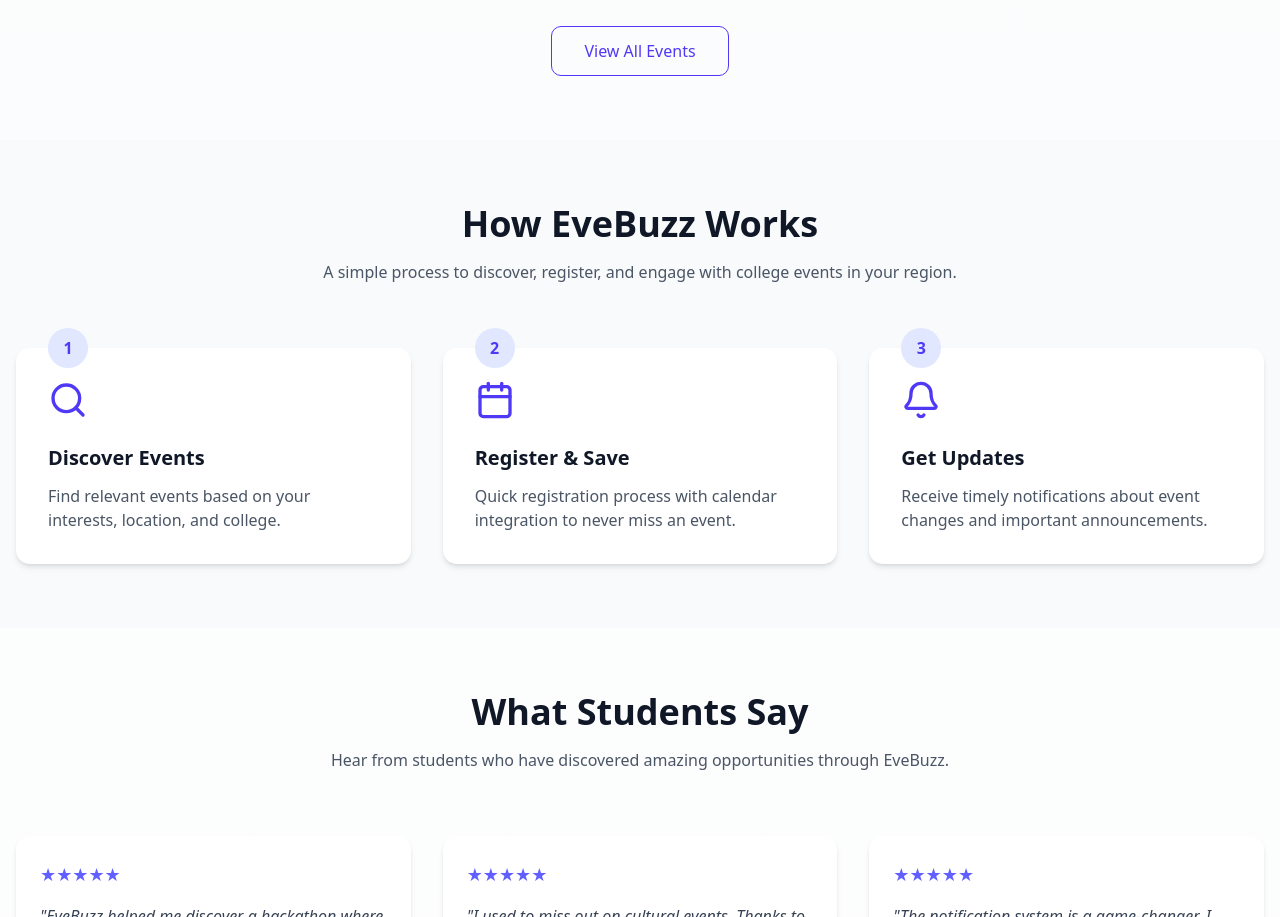
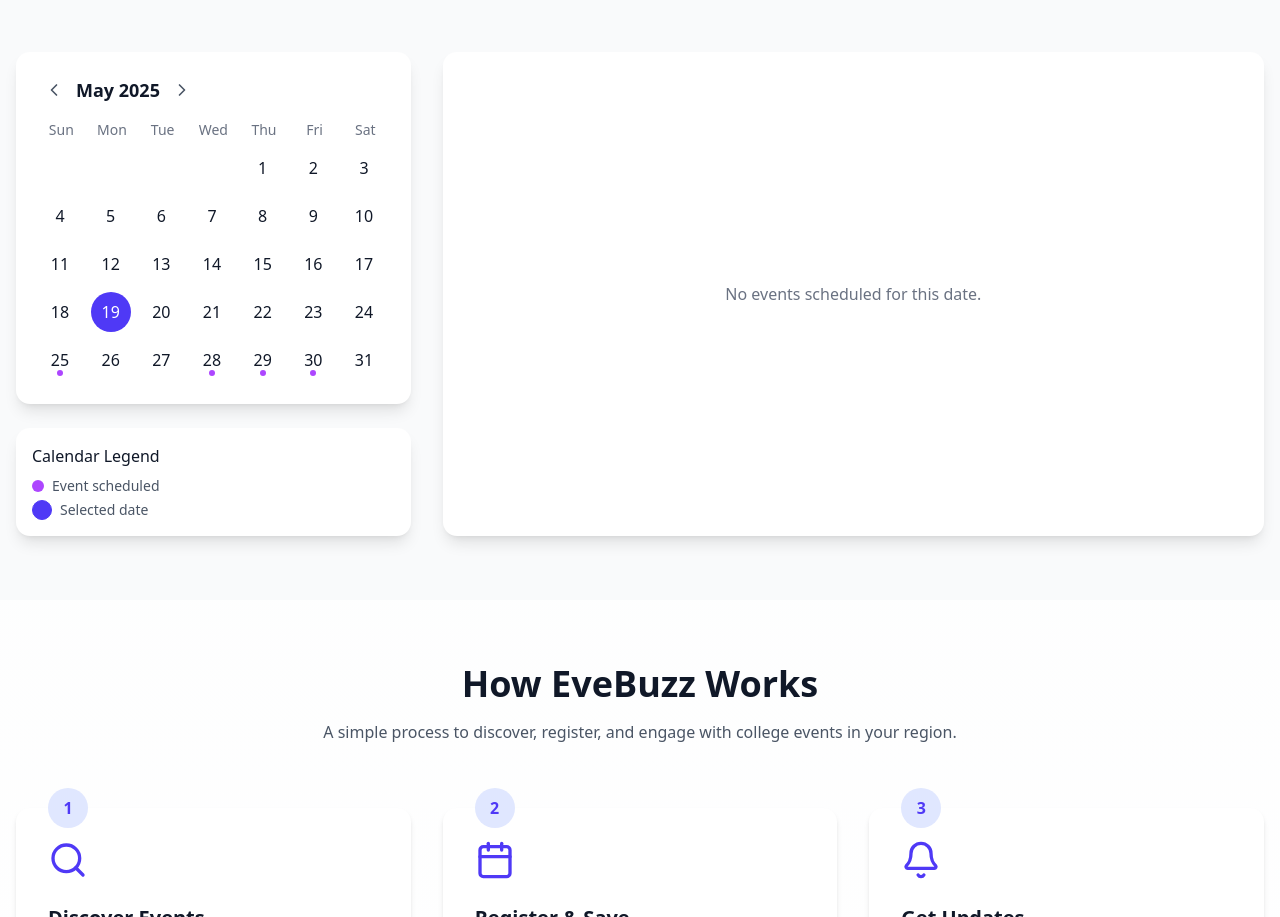
Before and after one commit to Nikhil002531/EveBuzz, a Next.js app in the folder frontend/: page / in a window 1280 px wide. Shown: the part 1883-2800 px from the top of the page. Built offline with nearby package versions, Linux system fonts and the light colour scheme.

Commit message:
added calendar

```diff
--- a/frontend/app/page.tsx
+++ b/frontend/app/page.tsx
@@ -1,6 +1,7 @@
 'use client'
 import { useState, useEffect } from 'react';
-import { Calendar, Clock, MapPin, Users, ArrowRight, Search, Bell, User } from 'lucide-react';
+import { Calendar as CalendarIcon, Clock, MapPin, Users, ArrowRight, Search, Bell, User, ChevronLeft, ChevronRight } from 'lucide-react';
+import dynamic from 'next/dynamic';
 
 // Sample event data
 const upcomingEvents = [
@@ -11,7 +12,9 @@
     date: "May 28-30, 2025",
     location: "Engineering Block, MIT",
     image: "/istockphoto-1125107251-612x612.jpg",
-    attendees: 120
+    attendees: 120,
+    startDate: new Date(2025, 4, 28), // May 28, 2025
+    endDate: new Date(2025, 4, 30)    // May 30, 2025
   },
   {
     id: 2,
@@ -20,7 +23,9 @@
     date: "June 3-5, 2025",
     location: "Main Auditorium, Stanford",
     image: "/istockphoto-1125107251-612x612.jpg",
-    attendees: 350
+    attendees: 350,
+    startDate: new Date(2025, 5, 3),  // June 3, 2025
+    endDate: new Date(2025, 5, 5)     // June 5, 2025
   },
   {
     id: 3,
@@ -29,7 +34,31 @@
     date: "June 10-12, 2025",
     location: "Sports Complex, UCLA",
     image: "/istockphoto-1125107251-612x612.jpg",
-    attendees: 200
+    attendees: 200,
+    startDate: new Date(2025, 5, 10), // June 10, 2025
+    endDate: new Date(2025, 5, 12)    // June 12, 2025
+  },
+  {
+    id: 4,
+    title: "Coding Workshop",
+    type: "Workshop",
+    date: "May 25, 2025",
+    location: "Computer Science Department, Berkeley",
+    image: "/istockphoto-1125107251-612x612.jpg",
+    attendees: 80,
+    startDate: new Date(2025, 4, 25), // May 25, 2025
+    endDate: new Date(2025, 4, 25)    // May 25, 2025
+  },
+  {
+    id: 5,
+    title: "Science Fair",
+    type: "Competition",
+    date: "June 15, 2025",
+    location: "Science Building, Harvard",
+    image: "/istockphoto-1125107251-612x612.jpg",
+    attendees: 150,
+    startDate: new Date(2025, 5, 15), // June 15, 2025
+    endDate: new Date(2025, 5, 15)    // June 15, 2025
   }
 ];
 
@@ -38,6 +67,11 @@
 export default function EveBuzzLandingPage() {
   const [isScrolled, setIsScrolled] = useState(false);
   const [activeTab, setActiveTab] = useState("all");
+
+  // Calendar state
+  const [currentMonth, setCurrentMonth] = useState(new Date());
+  const [selectedDate, setSelectedDate] = useState(new Date());
+  const [eventsForSelectedDate, setEventsForSelectedDate] = useState([]);
 
   useEffect(() => {
     const handleScroll = () => {
@@ -84,6 +118,183 @@
     return () => clearInterval(counter);
   }, []);
 
+  // Calendar functions
+  const prevMonth = () => {
+    setCurrentMonth(new Date(currentMonth.getFullYear(), currentMonth.getMonth() - 1, 1));
+  };
+
+  const nextMonth = () => {
+    setCurrentMonth(new Date(currentMonth.getFullYear(), currentMonth.getMonth() + 1, 1));
+  };
+
+  // Get days in month
+  const getDaysInMonth = (year, month) => {
+    return new Date(year, month + 1, 0).getDate();
+  };
+
+  // Get first day of month (0 = Sunday, 1 = Monday, etc.)
+  const getFirstDayOfMonth = (year, month) => {
+    return new Date(year, month, 1).getDay();
+  };
+
+  // Check if a date has events
+  const hasEvents = (date) => {
+    return upcomingEvents.some(event => {
+      const eventStartDate = new Date(event.startDate);
+      const eventEndDate = new Date(event.endDate);
+
+      // Check if the provided date falls within an event's date range
+      return (
+        date.getDate() === eventStartDate.getDate() &&
+        date.getMonth() === eventStartDate.getMonth() &&
+        date.getFullYear() === eventStartDate.getFullYear()
+      ) || (
+        date >= eventStartDate &&
+        date <= eventEndDate
+      );
+    });
+  };
+
+  // Get events for selected date
+  const getEventsForDate = (date) => {
+    return upcomingEvents.filter(event => {
+      const eventStartDate = new Date(event.startDate);
+      const eventEndDate = new Date(event.endDate);
+
+      // Check if the provided date falls within an event's date range
+      return (
+        date.getDate() >= eventStartDate.getDate() &&
+        date.getDate() <= eventEndDate.getDate() &&
+        date.getMonth() >= eventStartDate.getMonth() &&
+        date.getMonth() <= eventEndDate.getMonth() &&
+        date.getFullYear() >= eventStartDate.getFullYear() &&
+        date.getFullYear() <= eventEndDate.getFullYear()
+      );
+    });
+  };
+
+  // Handle date click
+  const handleDateClick = (date) => {
+    setSelectedDate(date);
+    const dateEvents = getEventsForDate(date);
+    setEventsForSelectedDate(dateEvents);
+  };
+
+  // Generate calendar
+  const renderCalendar = () => {
+    const year = currentMonth.getFullYear();
+    const month = currentMonth.getMonth();
+    const daysInMonth = getDaysInMonth(year, month);
+    const firstDayOfMonth = getFirstDayOfMonth(year, month);
+
+    const days = [];
+    const monthNames = ["January", "February", "March", "April", "May", "June", "July", "August", "September", "October", "November", "December"];
+
+    // Add empty cells for days before the first day of the month
+    for (let i = 0; i < firstDayOfMonth; i++) {
+      days.push(<div key={`empty-${i}`} className="h-10 w-10"></div>);
+    }
+
+    // Add cells for days in the month
+    for (let day = 1; day <= daysInMonth; day++) {
+      const date = new Date(year, month, day);
+      const isToday = new Date().toDateString() === date.toDateString();
+      const isSelected = selectedDate && selectedDate.toDateString() === date.toDateString();
+      const dateHasEvents = hasEvents(date);
+
+      days.push(
+        <div
+          key={day}
+          className={`h-10 w-10 flex flex-col items-center justify-center rounded-full cursor-pointer relative
+            ${isToday ? 'bg-indigo-100 text-indigo-800' : ''}
+            ${isSelected ? 'bg-indigo-600 text-white' : 'hover:bg-gray-100'}
+          `}
+          onClick={() => handleDateClick(date)}
+        >
+          {day}
+          {dateHasEvents && (
+            <div className="absolute bottom-1 h-1.5 w-1.5 rounded-full bg-purple-500"></div>
+          )}
+        </div>
+      );
+    }
+
+    return (
+      <div className="bg-white rounded-xl shadow-lg p-6">
+        <div className="flex justify-between items-center mb-4">
+          <div className="flex items-center gap-2">
+            <button
+              onClick={prevMonth}
+              className="p-1 rounded-full hover:bg-gray-100"
+            >
+              <ChevronLeft className="h-5 w-5 text-gray-600" />
+            </button>
+            <h3 className="text-lg font-bold">
+              {monthNames[month]} {year}
+            </h3>
+            <button
+              onClick={nextMonth}
+              className="p-1 rounded-full hover:bg-gray-100"
+            >
+              <ChevronRight className="h-5 w-5 text-gray-600" />
+            </button>
+          </div>
+        </div>
+
+        <div className="grid grid-cols-7 gap-2 mb-2">
+          {["Sun", "Mon", "Tue", "Wed", "Thu", "Fri", "Sat"].map(day => (
+            <div key={day} className="text-center text-sm font-medium text-gray-500">
+              {day}
+            </div>
+          ))}
+        </div>
+
+        <div className="grid grid-cols-7 gap-2">
+          {days}
+        </div>
+      </div>
+    );
+  };
+
+  // Render events for selected date
+  const renderEventsForSelectedDate = () => {
+    if (eventsForSelectedDate.length === 0) {
+      return (
+        <div className="bg-white rounded-xl shadow-lg p-6 h-full flex items-center justify-center">
+          <p className="text-gray-500 text-center">No events scheduled for this date.</p>
+        </div>
+      );
+    }
+
+    return (
+      <div className="bg-white rounded-xl shadow-lg p-6">
+        <h3 className="text-lg font-bold mb-4">
+          Events on {selectedDate.toLocaleDateString('en-US', { month: 'long', day: 'numeric', year: 'numeric' })}
+        </h3>
+        <div className="space-y-4">
+          {eventsForSelectedDate.map(event => (
+            <div key={event.id} className="border-l-4 border-indigo-500 pl-4 py-2">
+              <h4 className="font-semibold">{event.title}</h4>
+              <div className="flex flex-col text-sm text-gray-600">
+                <div className="flex items-center">
+                  <MapPin className="h-3 w-3 mr-1" />
+                  <span>{event.location}</span>
+                </div>
+                <div className="flex items-center">
+                  <Users className="h-3 w-3 mr-1" />
+                  <span>{event.attendees} Attending</span>
+                </div>
+                <div className="mt-2">
+                  <span className="inline-block px-2 py-1 bg-gray-100 text-xs rounded-full">{event.type}</span>
+                </div>
+              </div>
+            </div>
+          ))}
+        </div>
+      </div>
+    );
+  };
+
   return (
     <div className="min-h-screen bg-gradient-to-b from-gray-50 to-white text-gray-900 flex flex-col">
       {/* Navigation */}
@@ -101,6 +312,7 @@
           <div className="hidden md:flex items-center space-x-10">
             <a href="#home" className="text-gray-700 hover:text-indigo-600 transition-colors">Home</a>
             <a href="#events" className="text-gray-700 hover:text-indigo-600 transition-colors">Events</a>
+            <a href="#calendar" className="text-gray-700 hover:text-indigo-600 transition-colors">Calendar</a>
             <a href="#colleges" className="text-gray-700 hover:text-indigo-600 transition-colors">Colleges</a>
             <a href="#about" className="text-gray-700 hover:text-indigo-600 transition-colors">About</a>
           </div>
@@ -157,7 +369,7 @@
                     <div>
                       <h3 className="text-sm font-bold">TechHacks 2025</h3>
                       <div className="flex items-center text-xs text-gray-600">
-                        <Calendar className="h-3 w-3 mr-1" />
+                        <CalendarIcon className="h-3 w-3 mr-1" />
                         <span>May 28-30</span>
                       </div>
                     </div>
@@ -211,27 +423,6 @@
         </div>
       </section>
 
-      {/* Statistics */}
-      <section className="py-16 px-4">
-        <div className="container mx-auto">
-          <div className="bg-gradient-to-r from-indigo-600 to-purple-600 rounded-2xl p-8 md:p-12">
-            <div className="grid grid-cols-1 md:grid-cols-3 gap-8 text-white">
-              <div className="text-center">
-                <h3 className="text-4xl md:text-5xl font-bold mb-2">{counts.events}+</h3>
-                <p className="text-indigo-100">Events Listed</p>
-              </div>
-              <div className="text-center">
-                <h3 className="text-4xl md:text-5xl font-bold mb-2">{counts.colleges}+</h3>
-                <p className="text-indigo-100">Colleges Connected</p>
-              </div>
-              <div className="text-center">
-                <h3 className="text-4xl md:text-5xl font-bold mb-2">{counts.students.toLocaleString()}+</h3>
-                <p className="text-indigo-100">Active Students</p>
-              </div>
-            </div>
-          </div>
-        </div>
-      </section>
 
       {/* Featured Events */}
       <section id="events" className="py-16 px-4">
@@ -261,7 +452,7 @@
           </div>
 
           <div className="grid grid-cols-1 md:grid-cols-2 lg:grid-cols-3 gap-8">
-            {upcomingEvents.map(event => (
+            {upcomingEvents.slice(0, 3).map(event => (
               <div key={event.id} className="bg-white rounded-xl overflow-hidden shadow-lg hover:shadow-xl transition-shadow group">
                 <div className="relative">
                   <img src={event.image} alt={event.title} className="w-full h-48 object-cover" />
@@ -275,7 +466,7 @@
 
                   <div className="space-y-2 mb-4">
                     <div className="flex items-center text-gray-600">
-                      <Calendar className="h-4 w-4 mr-2" />
+                      <CalendarIcon className="h-4 w-4 mr-2" />
                       <span className="text-sm">{event.date}</span>
                     </div>
                     <div className="flex items-center text-gray-600">
@@ -304,8 +495,41 @@
         </div>
       </section>
 
+      {/* Events Calendar Section */}
+      <section id="calendar" className="py-16 px-4 bg-gray-50">
+        <div className="container mx-auto">
+          <div className="text-center mb-12">
+            <h2 className="text-3xl md:text-4xl font-bold mb-4">Events Calendar</h2>
+            <p className="text-gray-600 max-w-2xl mx-auto">
+              Browse our calendar to find upcoming events and plan your schedule. Click on dates to see details.
+            </p>
+          </div>
+
+          <div className="grid grid-cols-1 lg:grid-cols-3 gap-8">
+            <div className="lg:col-span-1">
+              {renderCalendar()}
+              <div className="mt-6 bg-white rounded-xl shadow-lg p-4">
+                <h4 className="font-medium mb-2">Calendar Legend</h4>
+                <div className="flex items-center space-x-2">
+                  <div className="h-3 w-3 rounded-full bg-purple-500"></div>
+                  <span className="text-sm text-gray-600">Event scheduled</span>
+                </div>
+                <div className="flex items-center space-x-2 mt-1">
+                  <div className="h-5 w-5 rounded-full border border-indigo-600 bg-indigo-600"></div>
+                  <span className="text-sm text-gray-600">Selected date</span>
+                </div>
+              </div>
+            </div>
+
+            <div className="lg:col-span-2">
+              {renderEventsForSelectedDate()}
+            </div>
+          </div>
+        </div>
+      </section>
+
       {/* How It Works */}
-      <section className="py-16 px-4 bg-gray-50">
+      <section className="py-16 px-4">
         <div className="container mx-auto">
           <div className="text-center mb-16">
             <h2 className="text-3xl md:text-4xl font-bold mb-4">How EveBuzz Works</h2>
@@ -322,7 +546,7 @@
                 description: "Find relevant events based on your interests, location, and college."
               },
               {
-                icon: <Calendar className="h-10 w-10 text-indigo-600" />,
+                icon: <CalendarIcon className="h-10 w-10 text-indigo-600" />,
                 title: "Register & Save",
                 description: "Quick registration process with calendar integration to never miss an event."
               },
@@ -347,122 +571,6 @@
         </div>
       </section>
 
-      {/* Testimonials */}
-      <section className="py-16 px-4">
-        <div className="container mx-auto">
-          <div className="text-center mb-16">
-            <h2 className="text-3xl md:text-4xl font-bold mb-4">What Students Say</h2>
-            <p className="text-gray-600 max-w-2xl mx-auto">
-              Hear from students who have discovered amazing opportunities through EveBuzz.
-            </p>
-          </div>
-
-          <div className="grid grid-cols-1 md:grid-cols-2 lg:grid-cols-3 gap-8">
-            {[
-              {
-                quote: "EveBuzz helped me discover a hackathon where I met my co-founder. Now we're working on our startup full-time!",
-                name: "Alex Johnson",
-                role: "Computer Science, MIT",
-                avatar: <User className="h-10 w-10 text-gray-400" />
-              },
-              {
-                quote: "I used to miss out on cultural events. Thanks to EveBuzz, I've participated in dance competitions across 5 different colleges!",
-                name: "Priya Sharma",
-                role: "Fine Arts, Stanford",
-                avatar: <User className="h-10 w-10 text-gray-400" />
-              },
-              {
-                quote: "The notification system is a game-changer. I never miss registration deadlines for sports tournaments anymore.",
-                name: "Marcus Lee",
-                role: "Sports Science, UCLA",
-                avatar: <User className="h-10 w-10 text-gray-400" />
-              }
-            ].map((testimonial, index) => (
-              <div key={index} className="bg-white rounded-xl p-6 shadow-md hover:shadow-lg transition-shadow">
-                <div className="mb-4 text-indigo-500">
-                  {Array(5).fill(0).map((_, i) => (
-                    <span key={i} className="text-lg">★</span>
-                  ))}
-                </div>
-                <p className="text-gray-700 mb-6 italic">"{testimonial.quote}"</p>
-                <div className="flex items-center">
-                  <div className="h-12 w-12 rounded-full bg-gray-100 flex items-center justify-center mr-4">
-                    {testimonial.avatar}
-                  </div>
-                  <div>
-                    <h4 className="font-medium">{testimonial.name}</h4>
-                    <p className="text-sm text-gray-600">{testimonial.role}</p>
-                  </div>
-                </div>
-              </div>
-            ))}
-          </div>
-        </div>
-      </section>
-
-      {/* Colleges Partners */}
-      <section id="colleges" className="py-16 px-4 bg-gray-50">
-        <div className="container mx-auto">
-          <div className="text-center mb-16">
-            <h2 className="text-3xl md:text-4xl font-bold mb-4">Our College Partners</h2>
-            <p className="text-gray-600 max-w-2xl mx-auto">
-              Join our growing network of prestigious colleges across the country.
-            </p>
-          </div>
-
-          <div className="grid grid-cols-2 md:grid-cols-4 gap-8">
-            {Array(8).fill(0).map((_, index) => (
-              <div key={index} className="bg-white p-6 rounded-xl shadow-sm flex items-center justify-center">
-                <div className="h-16 w-16 bg-gray-200 rounded-md"></div>
-                <span className="ml-4 font-medium text-gray-700">College {index + 1}</span>
-              </div>
-            ))}
-          </div>
-
-          <div className="text-center mt-12">
-            <button className="px-8 py-3 border border-indigo-600 text-indigo-600 rounded-lg hover:bg-indigo-50 transition-colors">
-              Become a Partner
-            </button>
-          </div>
-        </div>
-      </section>
-
-      {/* Download and Newsletter */}
-      <section className="py-16 px-4">
-        <div className="container mx-auto">
-          <div className="bg-gradient-to-br from-indigo-600 to-purple-600 rounded-2xl p-8 md:p-12">
-            <div className="flex flex-col lg:flex-row items-center">
-              <div className="lg:w-2/3 mb-8 lg:mb-0">
-                <h2 className="text-3xl md:text-4xl font-bold text-white mb-4">Never Miss an Event Again</h2>
-                <p className="text-indigo-100 mb-6">
-                  Subscribe to our newsletter and be the first to know about upcoming events, early registration opportunities, and exclusive content.
-                </p>
-                <div className="flex flex-col sm:flex-row gap-4">
-                  <input
-                    type="email"
-                    placeholder="Enter your email"
-                    className="flex-1 px-4 py-3 rounded-lg focus:outline-none"
-                  />
-                  <button className="px-6 py-3 bg-white text-indigo-600 font-medium rounded-lg hover:bg-indigo-50 transition-colors">
-                    Subscribe
-                  </button>
-                </div>
-              </div>
-
-              <div className="lg:w-1/3 flex justify-center">
-                <div className="flex space-x-4">
-                  <button className="bg-black text-white px-6 py-3 rounded-lg flex items-center space-x-2 hover:bg-gray-900 transition-colors">
-                    <span>App Store</span>
-                  </button>
-                  <button className="bg-black text-white px-6 py-3 rounded-lg flex items-center space-x-2 hover:bg-gray-900 transition-colors">
-                    <span>Google Play</span>
-                  </button>
-                </div>
-              </div>
-            </div>
-          </div>
-        </div>
-      </section>
 
       {/* Footer */}
       <footer className="bg-gray-900 text-white py-12 px-4">
@@ -491,6 +599,7 @@
               <ul className="space-y-2">
                 <li><a href="#" className="text-gray-400 hover:text-white transition-colors">Home</a></li>
                 <li><a href="#" className="text-gray-400 hover:text-white transition-colors">Events</a></li>
+                <li><a href="#" className="text-gray-400 hover:text-white transition-colors">Calendar</a></li>
                 <li><a href="#" className="text-gray-400 hover:text-white transition-colors">Colleges</a></li>
                 <li><a href="#" className="text-gray-400 hover:text-white transition-colors">About Us</a></li>
               </ul>
@@ -522,5 +631,4 @@
         </div>
       </footer>
     </div>
-  );
-}
+  )};
--- a/frontend/package.json
+++ b/frontend/package.json
@@ -9,9 +9,14 @@
     "lint": "next lint"
   },
   "dependencies": {
+    "@fullcalendar/daygrid": "^6.1.17",
+    "@fullcalendar/interaction": "^6.1.17",
+    "@fullcalendar/react": "^6.1.17",
     "@radix-ui/react-slot": "^1.2.2",
+    "@tanstack/react-query": "^5.76.1",
     "class-variance-authority": "^0.7.1",
     "clsx": "^2.1.1",
+    "date-fns": "^4.1.0",
     "lucide-react": "^0.511.0",
     "next": "15.3.2",
     "react": "^19.0.0",
--- /dev/null
+++ b/frontend/types/event.ts
@@ -0,0 +1,7 @@
+export interface EventWithRelations {
+  id: string;
+  title: string;
+  startDate: string; // ISO format
+  location?: string;
+  category?: string;
+}
```
Also changed, not shown: 1 other file (tests, documents, lock files or other folders).
